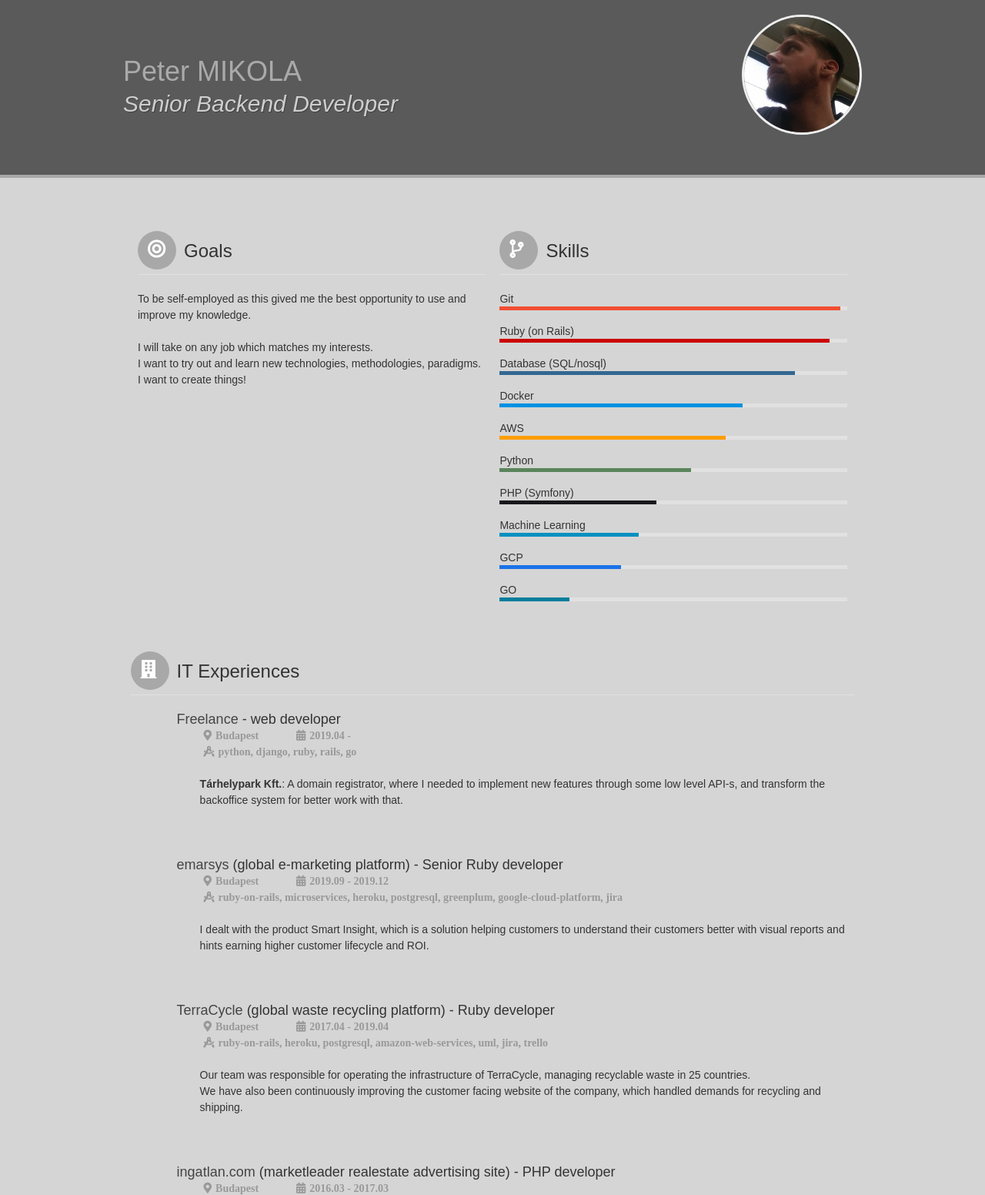
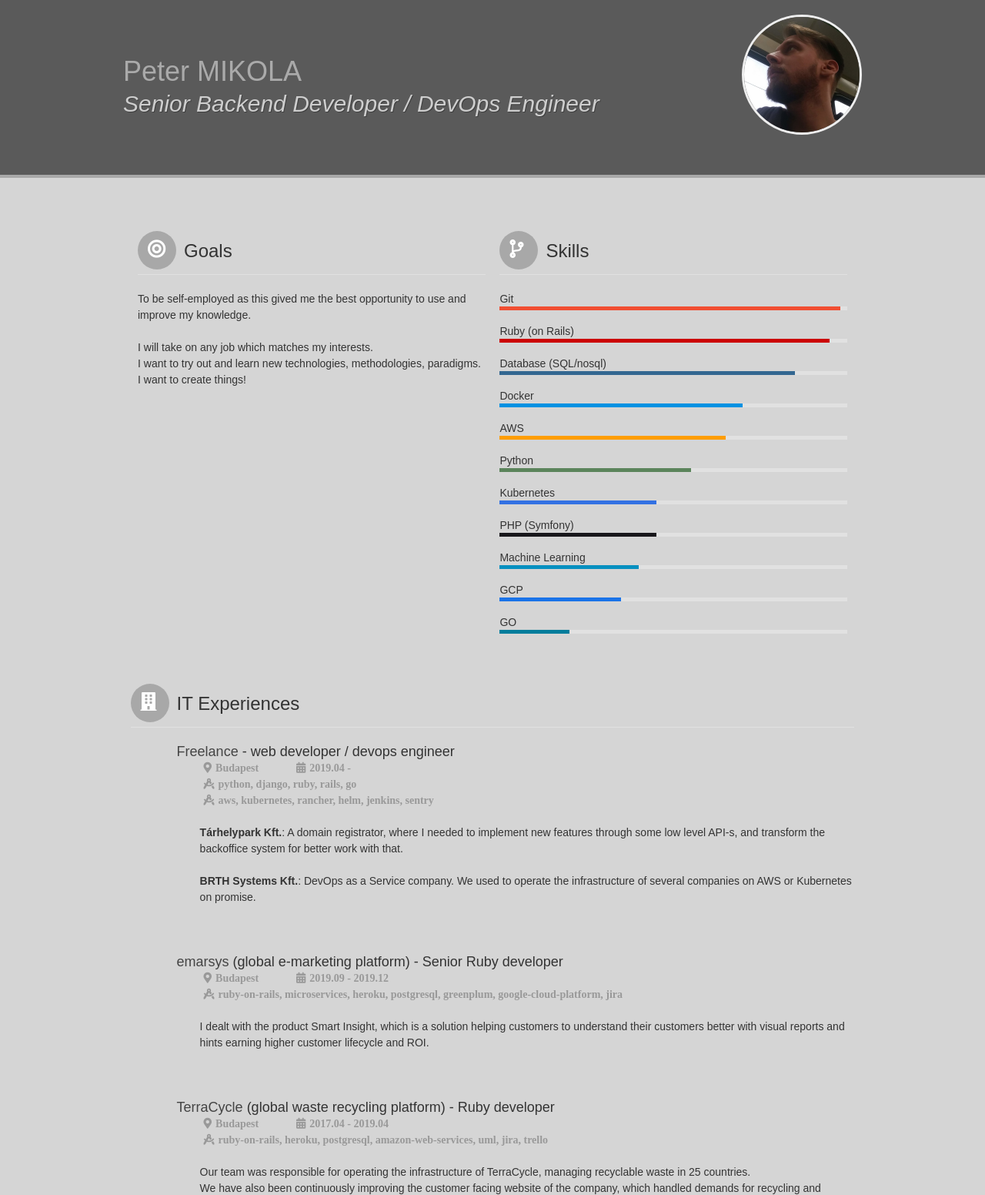
Before and after one commit to Mikopet/cv.mikopet.dev, a plain HTML site: page index.html in a window 1280 px wide. Shown: the top 1552 px of the page at 77% size. Drawn offline with Linux system fonts and the light colour scheme; a web font is replaced by a local one.

Commit message:
add new company to freelance section

```diff
--- a/index.html
+++ b/index.html
@@ -22,7 +22,7 @@
         <div class="container_16">
                 <hgroup>
                     <h1>Peter MIKOLA</h1>
-                    <h2>Senior Backend Developer</h2>
+                    <h2>Senior Backend Developer / DevOps Engineer</h2>
                 </hgroup>
 
                 <figure>
@@ -48,6 +48,7 @@
                     <li>Docker <span style="width: 70%; background-color: #0091e2;"></span></li>
                     <li>AWS <span style="width: 65%; background-color: #FF9D00;"></span></li>
                     <li>Python <span style="width: 55%; background-color: #5B845B;"></span></li>
+                    <li>Kubernetes <span style="width: 45%; background-color: #3371e3;"></span></li>
                     <li>PHP (Symfony) <span style="width: 45%; background-color: #18171b;"></span></li>
                     <li>Machine Learning <span style="width: 40%; background-color: #0790c0;"></span></li>
                     <li>GCP <span style="width: 35%; background-color: #1A73E8;"></span></li>
@@ -61,13 +62,19 @@
                 <h3>IT Experiences</h3>
                 <ul>
                     <li>
-                        <h4><strong>Freelance</strong> - web developer</h4>
+                        <h4><strong>Freelance</strong> - web developer / devops engineer</h4>
                         <span class="lieu">Budapest</span>
                         <span class="dates">2019.04 - </span>
-                        <br/><span class="tech">python, django, ruby, rails, go</span>
+                        <br/>
+                        <span class="tech">python, django, ruby, rails, go</span>
+                        <br/>
+                        <span class="tech">aws, kubernetes, rancher, helm, jenkins, sentry</span>
                         <p>
                             <b>Tárhelypark Kft.</b>: A domain registrator, where I needed to implement new features through some low level API-s, and transform the backoffice
                             system for better work  with that.
+                        </p>
+                        <p>
+                            <b>BRTH Systems Kft.</b>: DevOps as a Service company. We used to operate the infrastructure of several companies on AWS or Kubernetes on promise.
                         </p>
                     </li>
                     <li>
```
